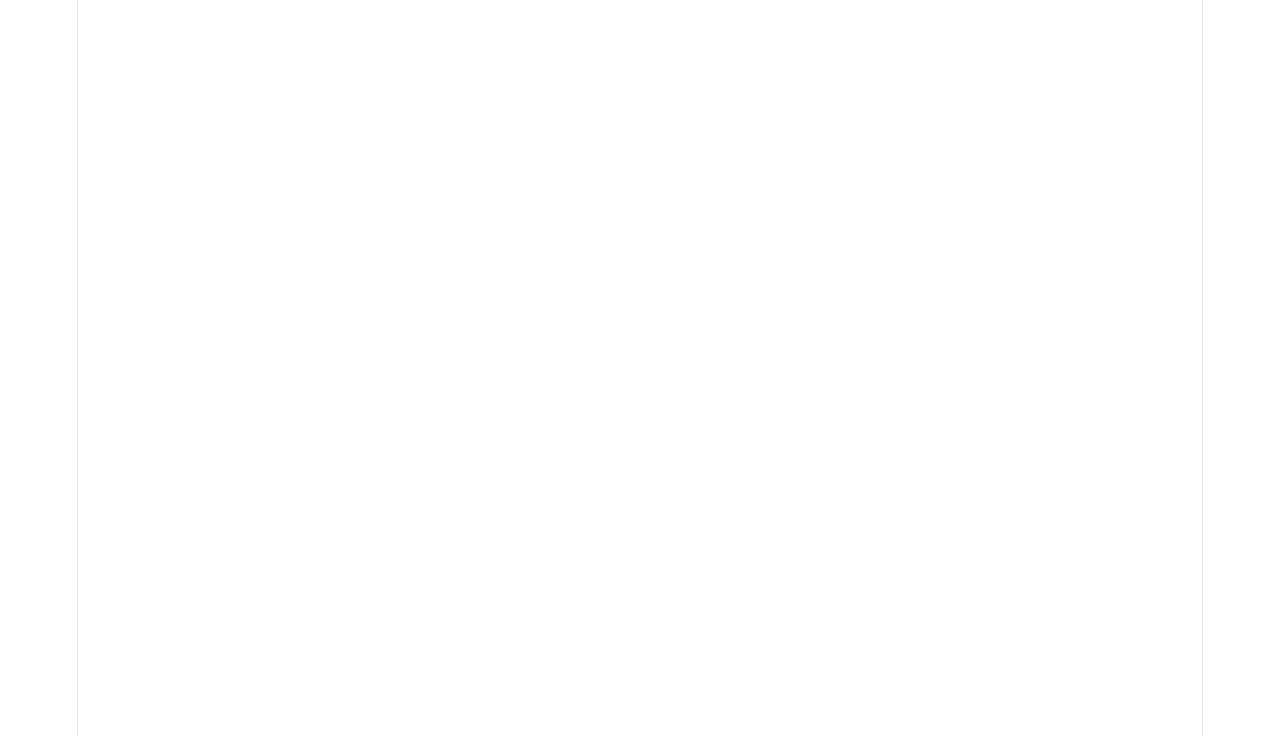
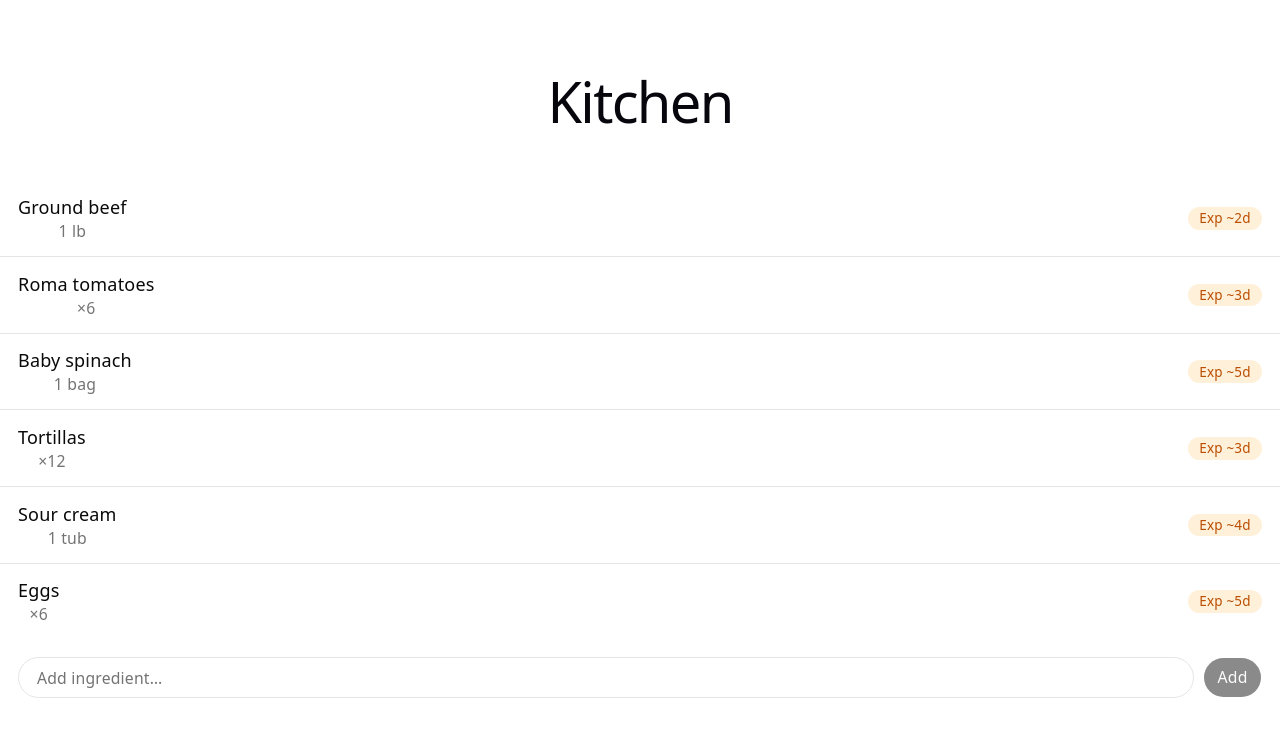
Before and after one commit to AbhinavDwarapu/mise-en-place, a React (Vite) app in the folder apps/frontend/: page /kitchen in a window 1280 px wide. Shown: the top 736 px of the page. Built offline with nearby package versions, Linux system fonts and the light colour scheme.

Commit message:
feat: add kitchen route

```diff
--- a/apps/frontend/src/main.tsx
+++ b/apps/frontend/src/main.tsx
@@ -2,10 +2,10 @@ import { IonApp, IonRouterOutlet, setupIonicReact } from '@ionic/react'
 import { IonReactRouter } from '@ionic/react-router'
 import { StrictMode } from 'react'
 import { createRoot } from 'react-dom/client'
-import { Route } from 'react-router-dom'
+import { Redirect, Route } from 'react-router-dom'
 import '@ionic/react/css/core.css'
 import './index.css'
-import App from './App.tsx'
+import { KitchenPage } from '@/routes/kitchen-page'
 
 setupIonicReact()
 
@@ -14,7 +14,8 @@ createRoot(document.getElementById('root')!).render(
     <IonApp>
       <IonReactRouter>
         <IonRouterOutlet>
-          <Route exact path="/" component={App} />
+          <Route exact path="/kitchen" component={KitchenPage} />
+          <Redirect exact from="/" to="/kitchen" />
         </IonRouterOutlet>
       </IonReactRouter>
     </IonApp>
```
